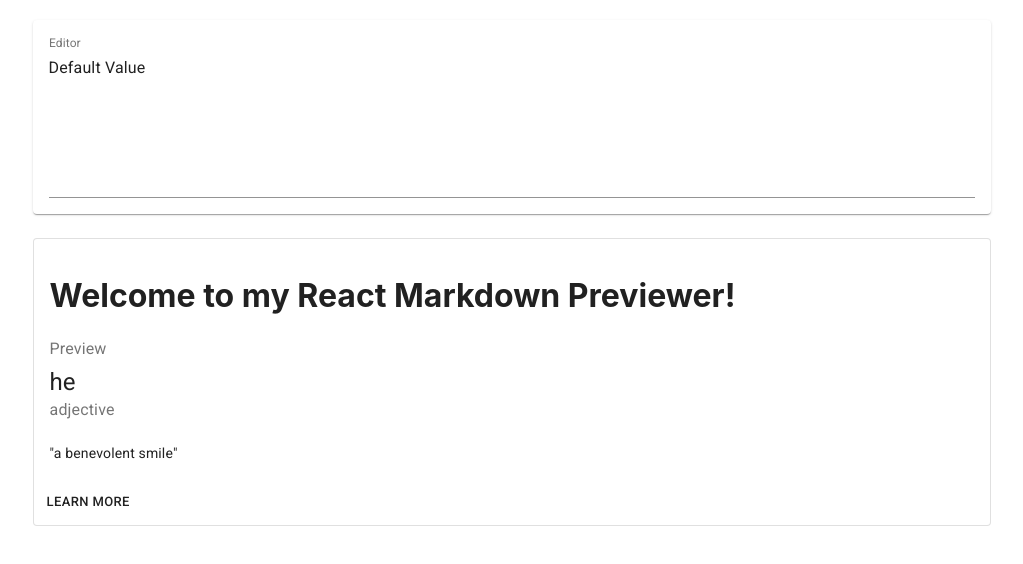
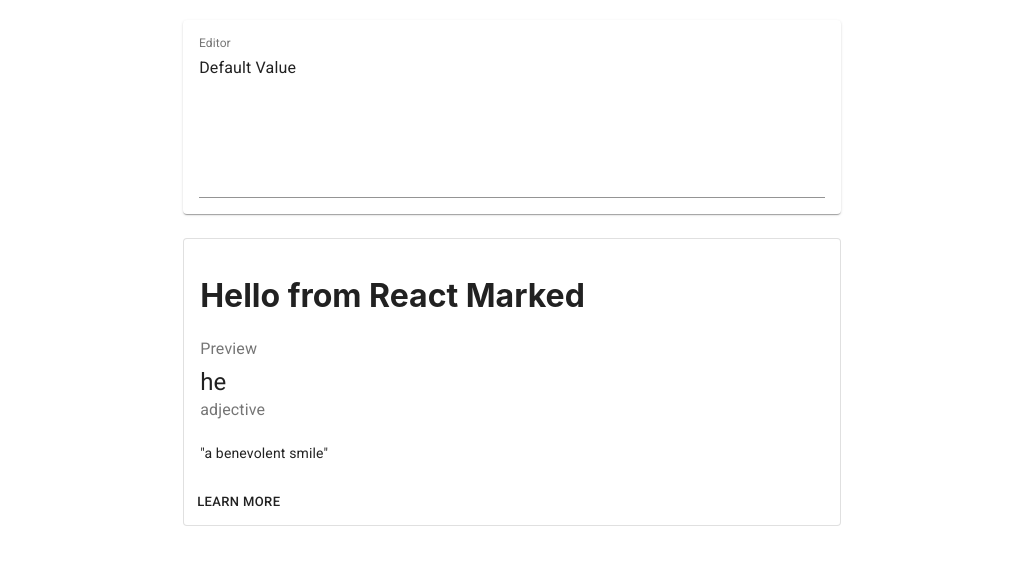
Before and after one commit to Roshith93/markdown-previewer, a React (Create React App) app: page / in a window 1280 px wide. Shown: the top 564 px of the page, without its empty margins (128-1151 px from the left). Built offline with nearby package versions, Linux system fonts and the light colour scheme.

Commit message:
implemented context for state management

```diff
--- a/src/components/Marked.js
+++ b/src/components/Marked.js
@@ -1,10 +1,12 @@
-import { useState } from 'react'
+import { useContext } from 'react'
 import marked from 'marked'
+import { MarkdownContext } from '../context/MarkdownContext'
 
 export const MarkedConverter = () => {
-  const [markedVal, setMarkedVal] = useState(
-    '# Welcome to my React Markdown Previewer!'
-  )
+  const { markedVal } = useContext(MarkdownContext)
+  // const [markedVal, setMarkedVal] = useState(
+  //   '# Welcome to my React Markdown Previewer!'
+  // )
   return <div dangerouslySetInnerHTML={createMarkUp(markedVal)}></div>
 }
 
--- a/src/components/Preview.js
+++ b/src/components/Preview.js
@@ -3,11 +3,9 @@
 import Typography from '@material-ui/core/Typography'
 import CardActions from '@material-ui/core/CardActions'
 import Button from '@material-ui/core/Button'
-import ReactDOM from 'react-dom';
 
 import { useStyles } from '../utils/styles'
 import {MarkedConverter} from './Marked'
-// import {createMarkUp} from './Marked'
 
 export const Preview = () => {
   const classes = useStyles()
--- /dev/null
+++ b/src/context/MarkdownContext.js
@@ -0,0 +1,12 @@
+import { useState, createContext } from 'react'
+
+export const MarkdownContext = createContext()
+
+export const MarkdownProvider = ({ children }) => {
+  const [markedVal, setMarked] = useState('# Hello from React Marked')
+  return (
+    <MarkdownContext.Provider value={{ markedVal, setMarked }}>
+      {children}
+    </MarkdownContext.Provider>
+  )
+}
--- a/src/index.js
+++ b/src/index.js
@@ -1,17 +1,20 @@
-import React from 'react';
-import ReactDOM from 'react-dom';
-import './index.css';
-import App from './App';
-import reportWebVitals from './reportWebVitals';
+import React from 'react'
+import ReactDOM from 'react-dom'
+import './index.css'
+import App from './App'
+import reportWebVitals from './reportWebVitals'
+import { MarkdownProvider } from './context/MarkdownContext'
 
 ReactDOM.render(
   <React.StrictMode>
-    <App />
+    <MarkdownProvider>
+      <App />
+    </MarkdownProvider>
   </React.StrictMode>,
   document.getElementById('root')
-);
+)
 
 // If you want to start measuring performance in your app, pass a function
 // to log results (for example: reportWebVitals(console.log))
 // or send to an analytics endpoint. Learn more: https://bit.ly/CRA-vitals
-reportWebVitals();
+reportWebVitals()
```
